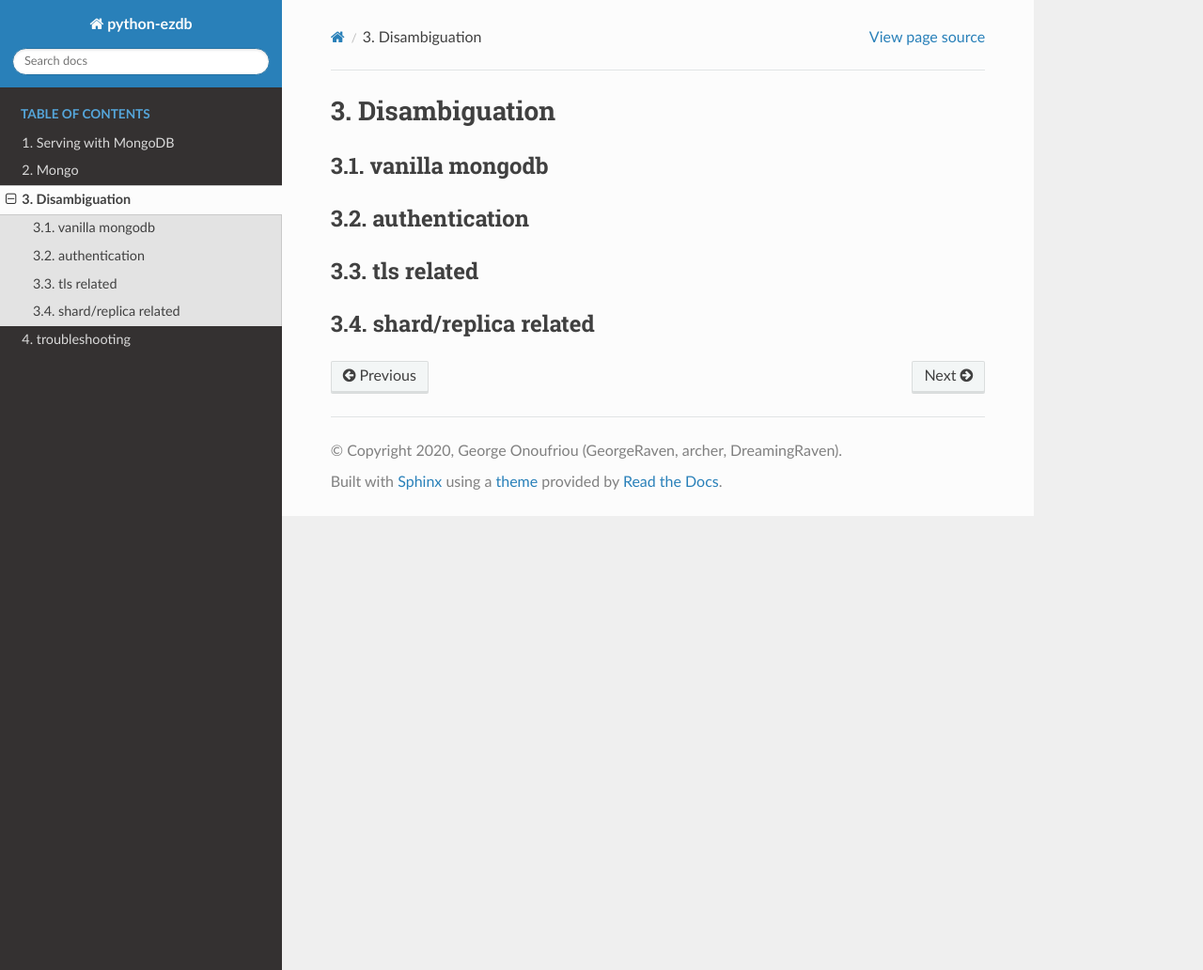
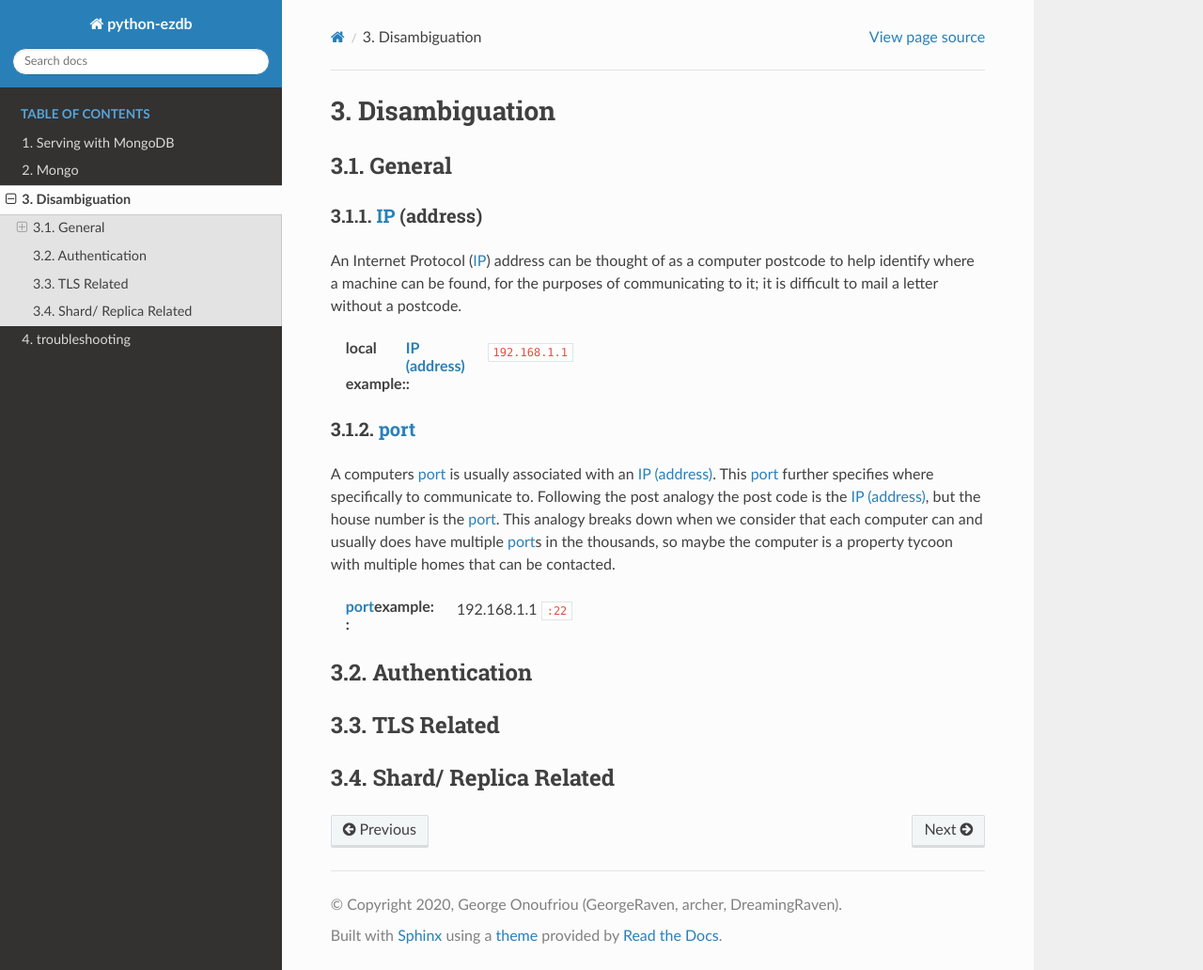
Before and after one commit to DreamingRaven/python-ezdb, a Sphinx documentation site: the page built from docs/source/disambiguation.rst, in a window 1280 px wide and 1032 px high. Shown: the whole window at 94% size. Built offline with Sphinx 7.4.7 and the Read the Docs theme 2.0.0, drawn with Linux system fonts in a browser that asks for light colours; the version number could not be read and is left out.

Commit message:
Added more to disambiguation

```diff
--- a/docs/source/disambiguation.rst
+++ b/docs/source/disambiguation.rst
@@ -1,14 +1,42 @@
 Disambiguation
 ==============
 
-vanilla mongodb
-+++++++++++++++
+General
++++++++
 
-authentication
+.. _ip: https://en.wikipedia.org/wiki/IP_address
+.. |ip| replace:: IP
+.. |section_ip| replace:: :ref:`section_ip`
+.. _section_ip:
+
+|ip|_ (address)
+-------------------
+
+An Internet Protocol (|ip|_) address can be thought of as a computer postcode to help identify where a machine can be found, for the purposes of communicating to it; it is difficult to mail a letter without a postcode.
+
+:local |section_ip| example\::
+
+  ``192.168.1.1``
+
+.. _port: https://en.wikipedia.org/wiki/Port_%28computer_networking%29
+.. |port| replace:: port
+.. |section_port| replace:: :ref:`section_port`
+.. _section_port:
+
+|port|_
+-------
+
+A computers |port|_ is usually associated with an |section_ip|. This |port|_ further specifies where specifically to communicate to. Following the post analogy the post code is the |section_ip|, but the house number is the |port|_. This analogy breaks down when we consider that each computer can and usually does have multiple |port|_\s in the thousands, so maybe the computer is a property tycoon with multiple homes that can be contacted.
+
+:|section_port| example\::
+
+  192.168.1.1 ``:22``
+
+Authentication
 ++++++++++++++
 
-tls related
+TLS Related
 +++++++++++
 
-shard/replica related
-+++++++++++++++++++++
+Shard/ Replica Related
+++++++++++++++++++++++
```
Also changed, not shown: docs/source/troubleshooting.rst (+69 -0 lines).
